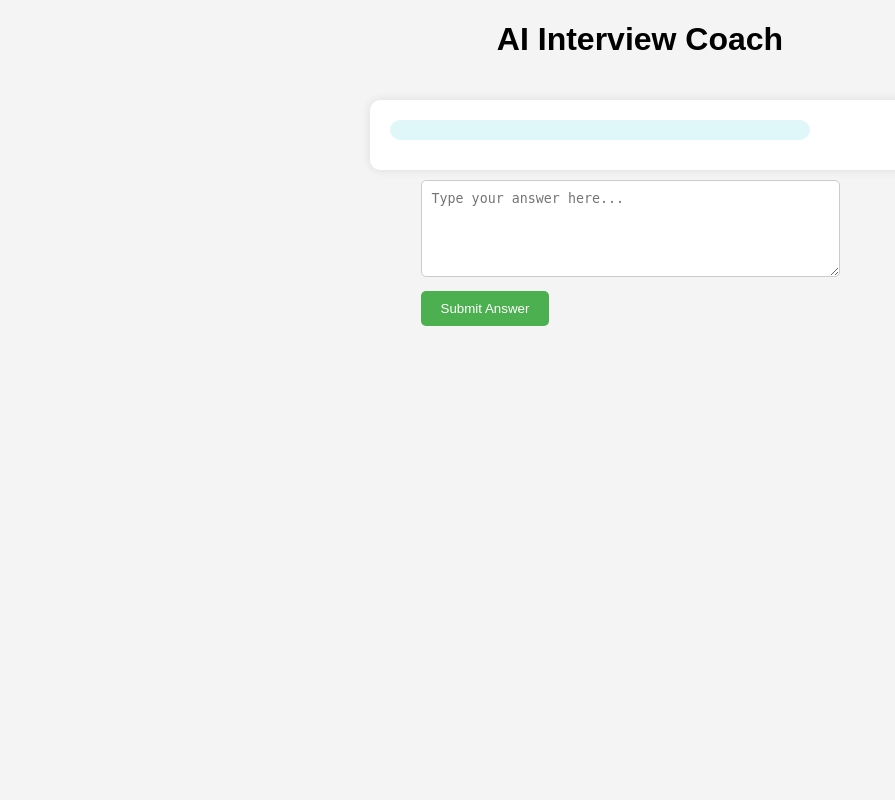
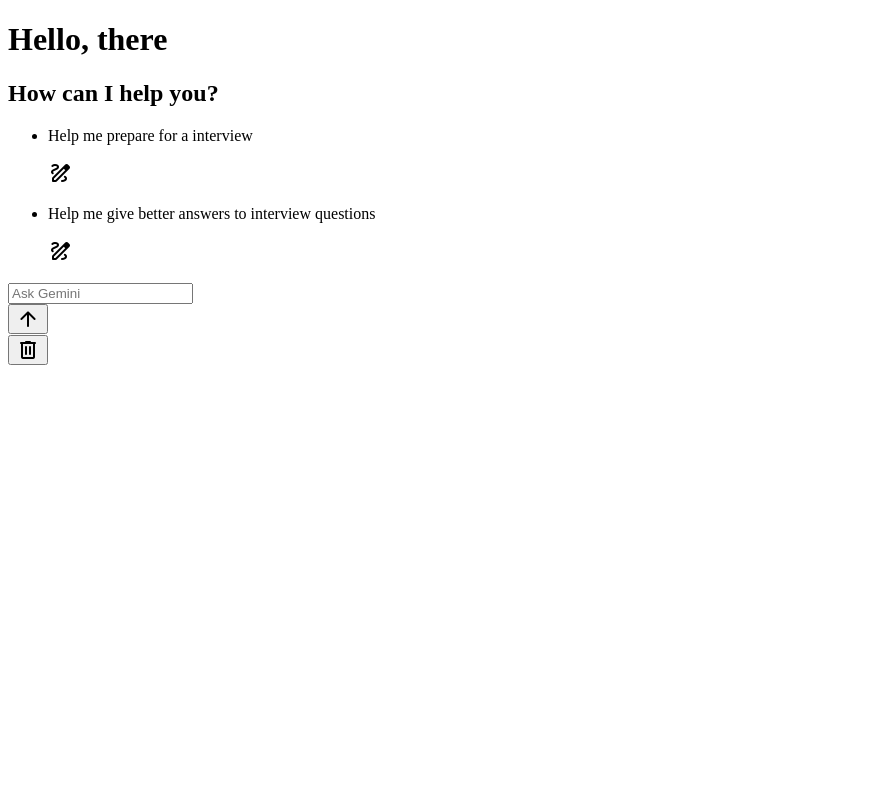
Before and after one commit to AaronConnolly/AI_Interview_Coach, a Flask app: template templates/index.html in a window 1280 px wide. Shown: the whole page, without its empty margins (0-895 px from the left). Run offline with Flask 3, Linux system fonts and the light colour scheme; the template is opened without the code that fills it, so the values that code supplies are empty.

Commit message:
started with html and css

```diff
--- a/static/styles.css
+++ /dev/null
@@ -1,62 +0,0 @@
-body {
-    font-family: sans-serif;
-    display: flex;
-    flex-direction: column;
-    align-items: center;
-    min-height: 100vh;
-    margin: 0;
-    background-color: #f4f4f4;
-}
-
-.chat-container {
-    width: 500px;
-    background-color: white;
-    border-radius: 10px;
-    padding: 20px;
-    box-shadow: 0 0 10px rgba(0, 0, 0, 0.1);
-    margin-top: 20px;
-    overflow-y: scroll;
-    max-height: 500px;
-}
-
-.message {
-    margin-bottom: 10px;
-    padding: 10px;
-    border-radius: 10px;
-    max-width: 80%;
-}
-
-.user-message {
-    align-self: flex-end;
-    background-color: #dcf8c6; /* Light green */
-}
-
-.bot-message {
-    align-self: flex-start;
-    background-color: #e0f7fa; /* Light blue */
-}
-
-textarea {
-    width: calc(100% - 20px);
-    padding: 10px;
-    margin-top: 10px;
-    border: 1px solid #ccc;
-    border-radius: 5px;
-    box-sizing: border-box;
-    resize: vertical;
-    min-height: 80px;
-}
-
-button {
-    padding: 10px 20px;
-    margin-top: 10px;
-    background-color: #4CAF50;
-    color: white;
-    border: none;
-    border-radius: 5px;
-    cursor: pointer;
-}
-
-h1 {
-    text-align: center;
-}
--- a/templates/index.html
+++ b/templates/index.html
@@ -1,25 +1,51 @@
 <!DOCTYPE html>
-<html>
-<head>
+<html lang="en">
+  <head>
+    <meta charset="UTF-8" />
+    <meta name="viewport" content="width=device-width, initial-scale=1.0" />
     <title>AI Interview Coach</title>
-    <link rel="stylesheet" href="/static/styles.css"> </head>
-<body>
-    <h1>AI Interview Coach</h1>
-    <div class="chat-container">
-        <div class="bot-message message">
-            {{ question }}
+    <!-- Linking Google fonts Icons -->
+    <link
+      rel="stylesheet"
+      href="https://fonts.googleapis.com/css2?family=Material+Symbols+Rounded:opsz,wght,FILL,GRAD@24,400,0,0"
+    />
+    <link rel="stylesheet" href="/static/styles.css" />
+  </head>
+  <body>
+    <div class="container">
+      <!-- App Header -->
+      <header class="app-header">
+        <h1 class="heading">Hello, there</h1>
+        <h2 class="sub-heading">How can I help you?</h2>
+      </header>
+
+      <!-- Suggestionis List -->
+      <ul class="suggestions">
+        <li class="suggestions-item">
+          <p class="text">Help me prepare for a interview</p>
+          <span class="material-symbols-rounded"> draw </span>
+        </li>
+        <li class="suggestions-item">
+          <p class="text">Help me give better answers to interview questions</p>
+          <span class="material-symbols-rounded"> draw </span>
+        </li>
+      </ul>
+
+      <div class="prompt-container">
+        <div class="prompt-wrapper">
+          <form action="#" class="prompt-form">
+            <input type="text" placeholder="Ask Gemini" class="prompt-input" />
+            <div class="prompt-actions"></div>
+            <button id="send-prompt-btn" class="material-symbols-rounded">
+              arrow_upward
+            </button>
+          </form>
+          <button id="send-prompt-btn" class="material-symbols-rounded">
+            delete
+          </button>
         </div>
-        {% if feedback %}
-            <div class="bot-message message">
-                {{ feedback }}
-            </div>
-        {% endif %}
+        <p class="disclaimer-text"></p>
+      </div>
     </div>
-
-    <form method="POST">
-        <textarea name="answer" rows="5" cols="50" placeholder="Type your answer here..."></textarea><br>
-        <button type="submit">Submit Answer</button>
-    </form>
-
-</body>
+  </body>
 </html>
```
